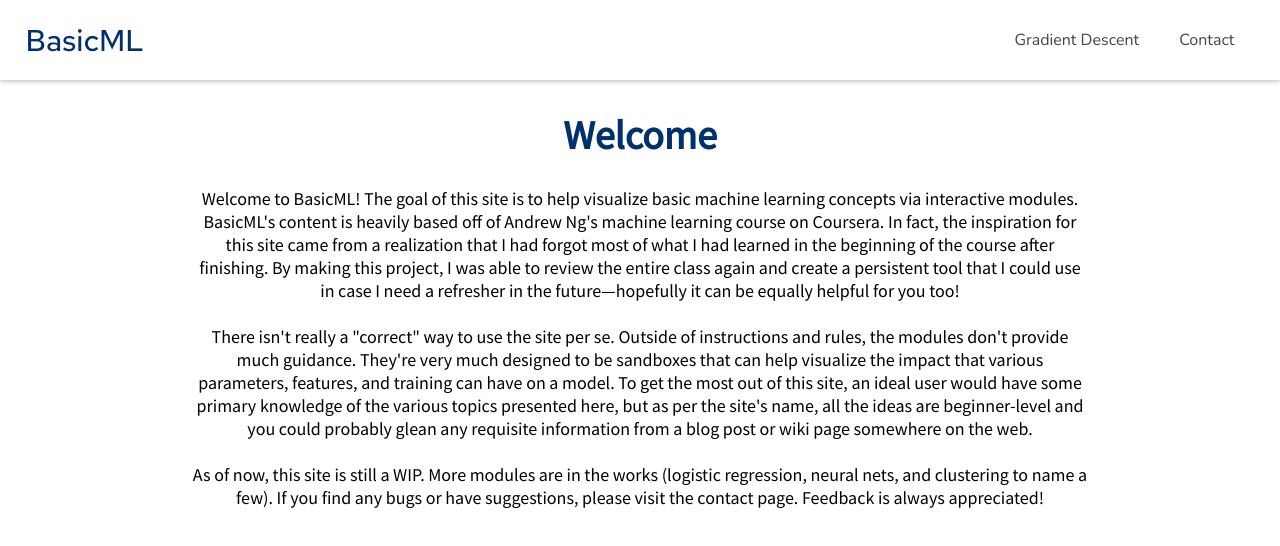
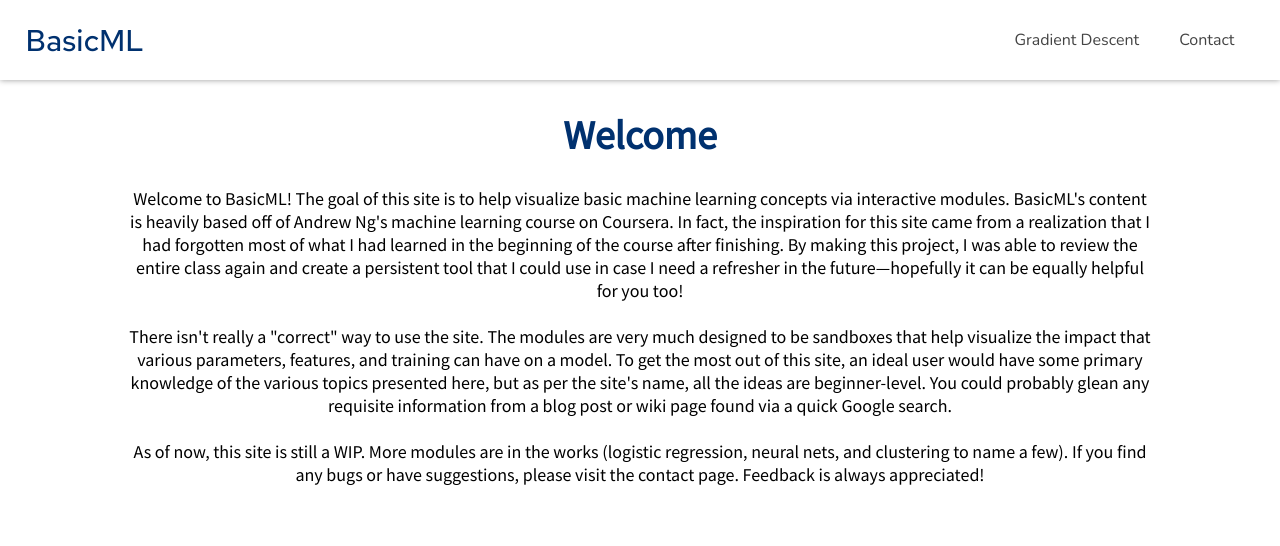
Before and after one commit to daviddzhang/basic-ml, a React (Create React App) app in the folder basic-ml-client/: page / in a window 1280 px wide. Shown: the top 546 px of the page. Built offline with nearby package versions, Linux system fonts and the light colour scheme.

Commit message:
implemented GD forms logic

```diff
--- a/basic-ml-client/package.json
+++ b/basic-ml-client/package.json
@@ -6,11 +6,13 @@
     "@testing-library/jest-dom": "^4.2.4",
     "@testing-library/react": "^9.3.2",
     "@testing-library/user-event": "^7.1.2",
+    "formik": "^2.1.4",
     "mathjs": "^6.6.3",
     "react": "^16.13.1",
     "react-dom": "^16.13.1",
     "react-router-dom": "^5.1.2",
-    "react-scripts": "3.4.1"
+    "react-scripts": "3.4.1",
+    "yup": "^0.28.3"
   },
   "scripts": {
     "start": "react-scripts start",
--- a/basic-ml-client/src/App.js
+++ b/basic-ml-client/src/App.js
@@ -4,6 +4,7 @@
 import NoPage from './common/404'
 import Nav from './common/Nav'
 import Contact from './basic_pages/Contact'
+import GradientDescent from './grad_desc/GradientDescent'
 
 function App() {
   return (
@@ -11,6 +12,7 @@
     <Nav />
       <Switch>
         <Route path="/" exact component={Home} />
+        <Route path="/graddesc" exact component={GradientDescent} />
         <Route path="/contact" exact component={Contact} />
         <Route path="/" component={NoPage} />
       </Switch>
--- a/basic-ml-client/src/basic_pages/Home.js
+++ b/basic-ml-client/src/basic_pages/Home.js
@@ -8,15 +8,15 @@
       <p className="page-layout__content">
         Welcome to BasicML! The goal of this site is to help visualize basic machine learning concepts via interactive modules.
         BasicML's content is heavily based off of Andrew Ng's machine learning course on Coursera. In fact, the inspiration for
-        this site came from a realization that I had forgot most of what I had learned in the beginning of the course after finishing.
+        this site came from a realization that I had forgotten most of what I had learned in the beginning of the course after finishing.
         By making this project, I was able to review the entire class again and create a persistent tool that I could use in case
         I need a refresher in the future&mdash;hopefully it can be equally helpful for you too!
         <br /> <br />
-        There isn't really a "correct" way to use the site per se. Outside of instructions and rules, the modules don't provide much
-        guidance. They're very much designed to be sandboxes that can help visualize the impact that various parameters, features, and
-        training can have on a model. To get the most out of this site, an ideal user would have some primary knowledge of the various
-        topics presented here, but as per the site's name, all the ideas are beginner-level and you could probably glean any requisite
-        information from a blog post or wiki page somewhere on the web.
+        There isn't really a "correct" way to use the site. The modules are very much designed to be sandboxes that help visualize
+        the impact that various parameters, features, and training can have on a model. To get the most out of this site, an ideal
+        user would have some primary knowledge of the various topics presented here, but as per the site's name, all the ideas
+        are beginner-level. You could probably glean any requisite information from a blog post or wiki page found via a quick Google
+        search.
         <br /> <br />
         As of now, this site is still a WIP. More modules are in the works (logistic regression, neural nets, and clustering to name a
         few). If you find any bugs or have suggestions, please visit the contact page. Feedback is always appreciated!
--- a/basic-ml-client/src/common/PageLayout.css
+++ b/basic-ml-client/src/common/PageLayout.css
@@ -3,7 +3,7 @@
 
 .page-layout {
     font-family: 'Source Sans Pro', sans-serif;
-    padding: 3px 15%;
+    padding: 3px 10%;
 
 }
 
```
Also changed, not shown: basic-ml-client/src/grad_desc/grad_desc.js (+30 -26 lines), 2 other files (tests, documents, lock files or other folders).
